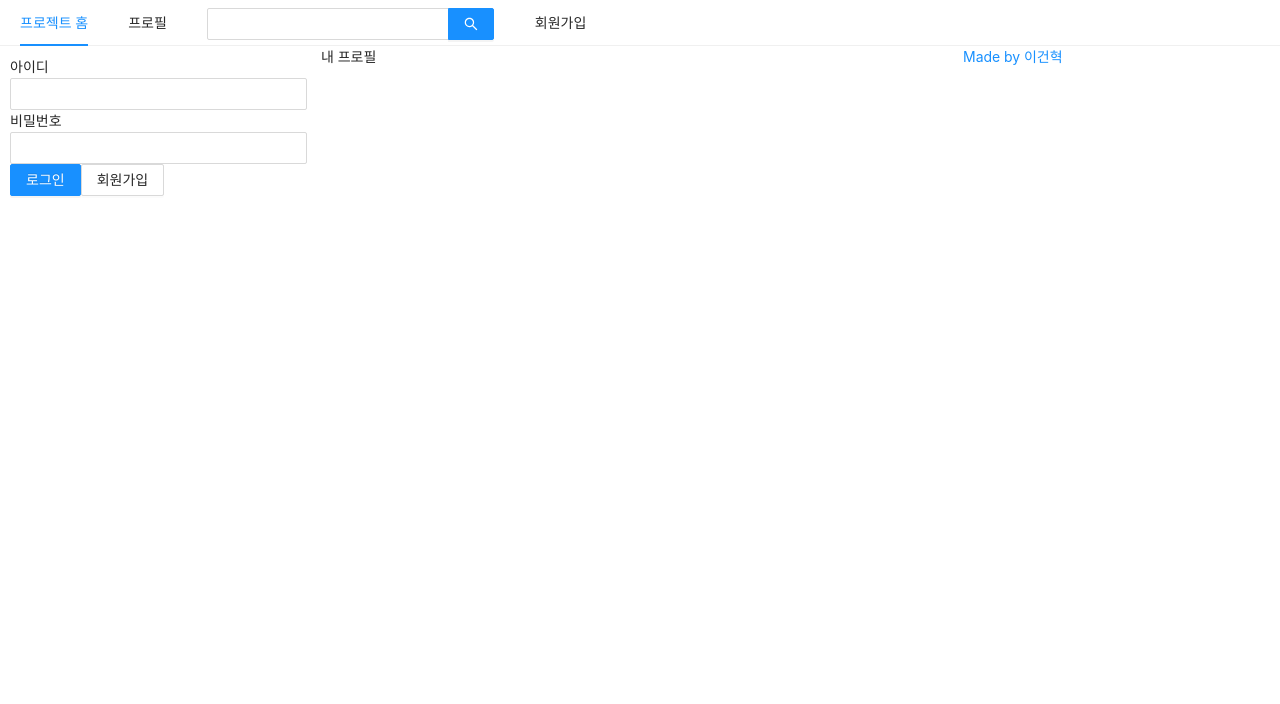
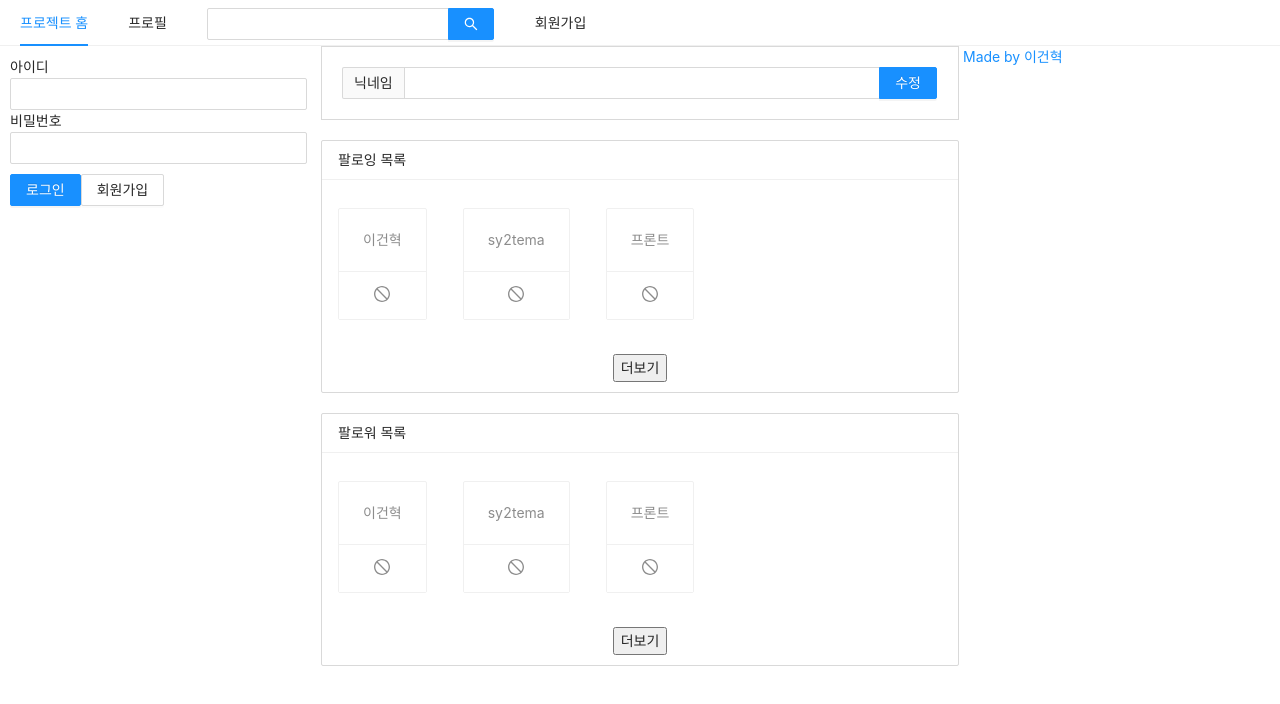
Before and after one commit to Sy2tema/my-sns, a Next.js app: page /profile in a window 1280 px wide. Shown: the top 704 px of the page. Built offline with nearby package versions, Linux system fonts and the light colour scheme.

Commit message:
Add: 회원정보 수정 컴포넌트 추가
LoginForm컴포넌트에서 antd가 정상적으로 적용되지 않는 문제를 확인 후 스타일을 입력하는 방식이 잘못되었다는 것을 발견해 수정 완료했습니다.

```diff
--- a/src/components/AppLayout.tsx
+++ b/src/components/AppLayout.tsx
@@ -33,7 +33,7 @@
             </Menu>
             <Row gutter={4}>
                 <Col xs={24} md={6}>
-                    { isLoggedIn ? <UserProfile setIsLoggedIn={setIsLoggedIn} /> : <LoginForm setIsLoggedIn={setIsLoggedIn} /> }
+                    {isLoggedIn ? <UserProfile setIsLoggedIn={setIsLoggedIn} /> : <LoginForm setIsLoggedIn={setIsLoggedIn} />}
                 </Col>
                 <Col xs={24} md={12}>
                     {children}
--- /dev/null
+++ b/src/components/FollowList.tsx
@@ -0,0 +1,31 @@
+import { Card, List } from "antd";
+import PropTypes from 'prop-types';
+import { StopOutlined } from '@ant-design/icons';
+
+const FollowList = ({ header, data }) => {
+    return (
+        <List
+            style={{ marginBottom: 20 }}
+            grid={{ gutter: 4, xs: 2, md: 3 }}
+            size="small"
+            header={<div>{header}</div>}
+            loadMore={<div style={{ textAlign: 'center', margin: '10px 0' }}><button>더보기</button></div>}
+            bordered
+            dataSource={data}
+            renderItem={(item) => (
+                <List.Item style={{ marginTop: 20 }}>
+                    <Card actions={[<StopOutlined key="stop" />]}>
+                        <Card.Meta description={item.nickname} />
+                    </Card>
+                </List.Item>
+            )}
+        />
+    );
+};
+
+FollowList.propType = {
+    header: PropTypes.string.isRequired,
+    data: PropTypes.array.isRequired,
+}
+
+export default FollowList;
--- a/src/components/LoginForm.tsx
+++ b/src/components/LoginForm.tsx
@@ -4,7 +4,7 @@
 import styled from 'styled-components';
 
 const ButtonWrapper = styled.div`
-    marginTop: 10px;
+    margin-top: 10px;
 `;
 
 const FormWrapper = styled(Form)`
--- /dev/null
+++ b/src/components/NicknameEditForm.tsx
@@ -0,0 +1,21 @@
+import { Form, Input } from "antd";
+import { useMemo } from "react";
+import styled from "styled-components";
+
+const FormWrapper = styled(Form)`
+    margin-bottom: '20px';
+    border: '1px solid #d9d9d9';
+    padding: '20px';
+`;
+
+const NicknameEditForm = () => {
+    const style = useMemo(() => ({ marginBottom: '20px', border: '1px solid #d9d9d9', padding: '20px' }), []);
+
+    return (
+        <Form style={style}>
+            <Input.Search addonBefore="닉네임" enterButton="수정" />
+        </Form>
+    );
+};
+
+export default NicknameEditForm;
--- a/src/pages/profile.tsx
+++ b/src/pages/profile.tsx
@@ -1,14 +1,23 @@
 import Head from "next/head";
 import AppLayout from "../components/AppLayout";
+import NicknameEditForm from "../components/NicknameEditForm";
+import FollowList from "../components/FollowList";
 
 const Profile = () => {
+    const followerList = [{ nickname: "이건혁" }, { nickname: "sy2tema" }, { nickname: "프론트" }];
+    const followingList = [{ nickname: "이건혁" }, { nickname: "sy2tema" }, { nickname: "프론트" }];
+
     return (
         <>
             <Head>
                 <meta charSet='utf-8' />
                 <title>내 프로필 | MySNS</title>
             </Head>
-            <AppLayout>내 프로필</AppLayout>
+            <AppLayout>
+                <NicknameEditForm />
+                <FollowList header="팔로잉 목록" data={followingList} />
+                <FollowList header="팔로워 목록" data={followerList} />
+            </AppLayout>
         </>
     );
 }
```
